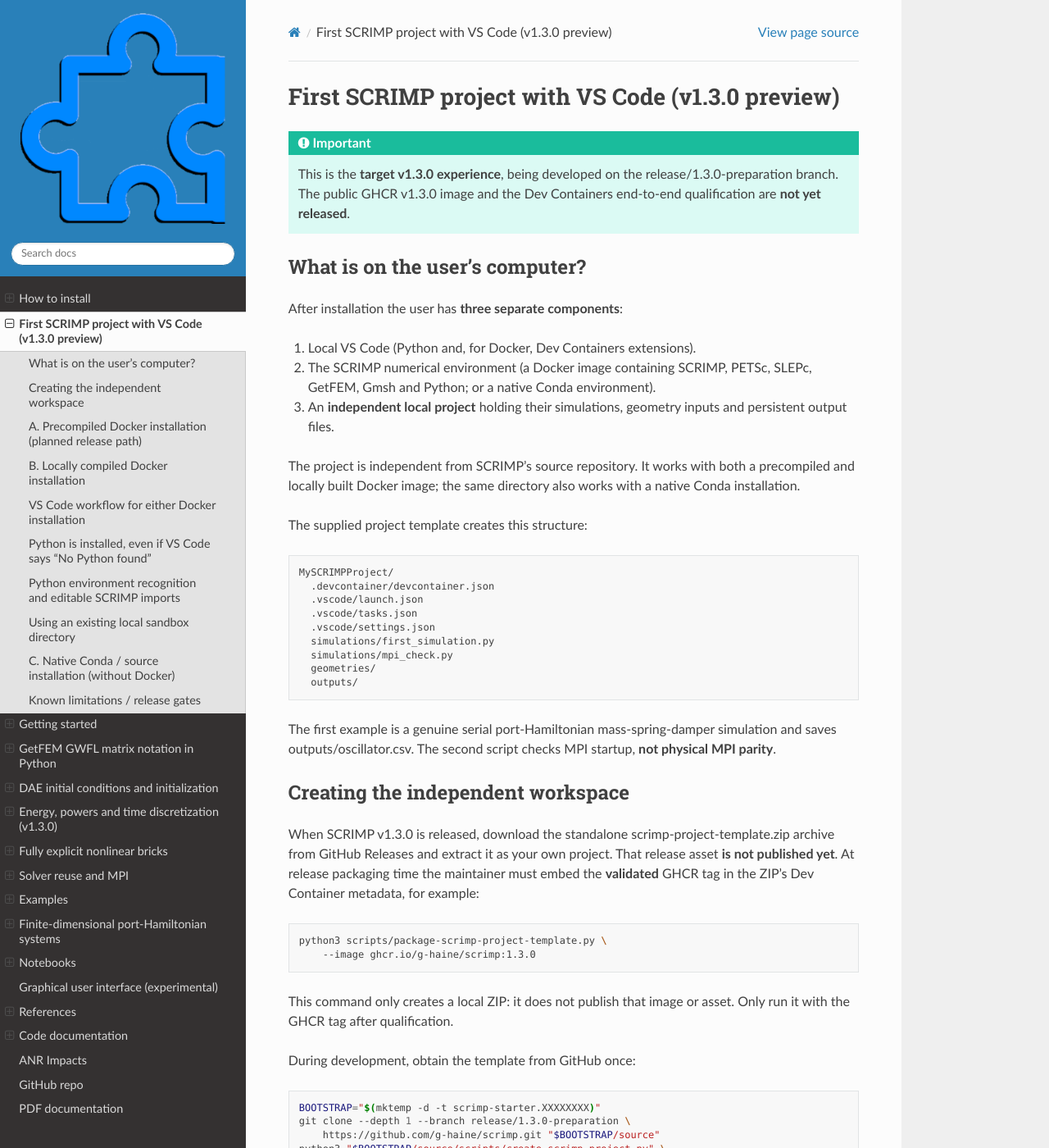
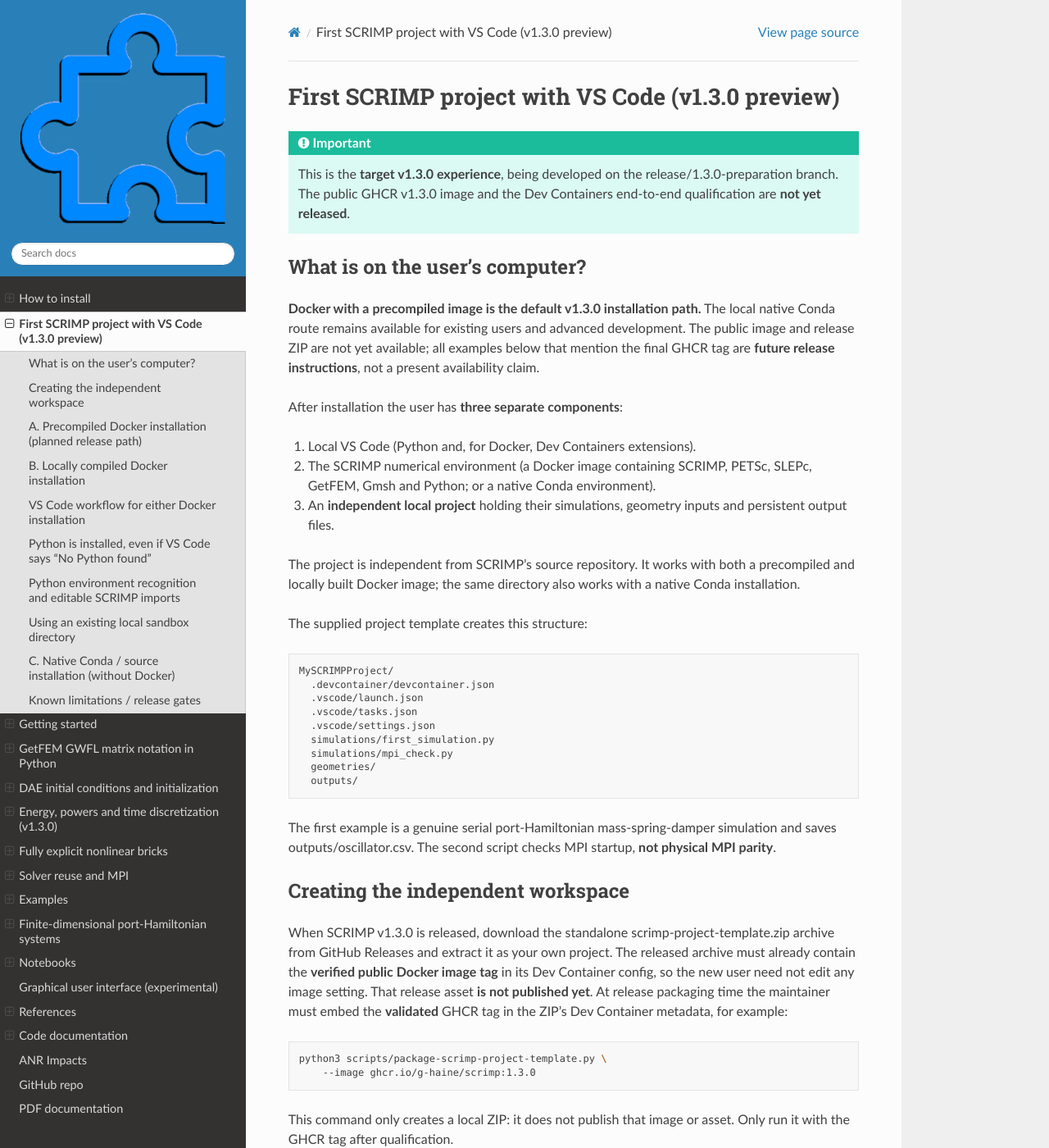
Before and after one commit to g-haine/scrimp, a Sphinx documentation site: the page built from docs/source/vscode.rst, in a window 1280 px wide and 1400 px high. Shown: the whole window at 82% size. Built offline with Sphinx 7.4.7 and the Read the Docs theme 3.1.0, drawn with Linux system fonts in a browser that asks for light colours.

Commit message:
docs: make Docker the canonical first-project path

```diff
--- a/docs/source/vscode.rst
+++ b/docs/source/vscode.rst
@@ -9,6 +9,12 @@ First SCRIMP project with VS Code (v1.3.0 preview)
 
 What is on the user's computer?
 -------------------------------
+
+**Docker with a precompiled image is the default v1.3.0 installation
+path.** The local native Conda route remains available for existing
+users and advanced development. The public image and release ZIP are
+not yet available; all examples below that mention the final GHCR tag
+are **future release instructions**, not a present availability claim.
 
 After installation the user has **three separate components**:
 
@@ -45,7 +51,10 @@ Creating the independent workspace
 
 When SCRIMP v1.3.0 is released, download the standalone
 scrimp-project-template.zip archive from GitHub Releases and extract
-it as your own project. That release asset **is not published yet**.
+it as your own project. The released archive must already contain
+the **verified public Docker image tag** in its Dev Container config,
+so the new user need not edit any image setting. That release asset
+**is not published yet**.
 At release packaging time the maintainer must embed the **validated**
 GHCR tag in the ZIP's Dev Container metadata, for example:
 
```
